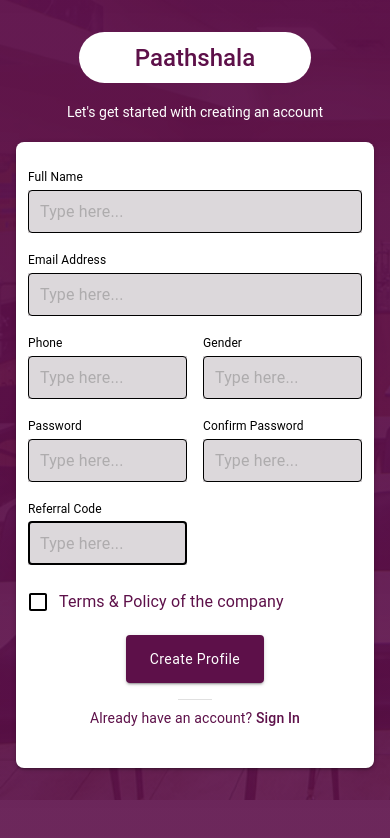
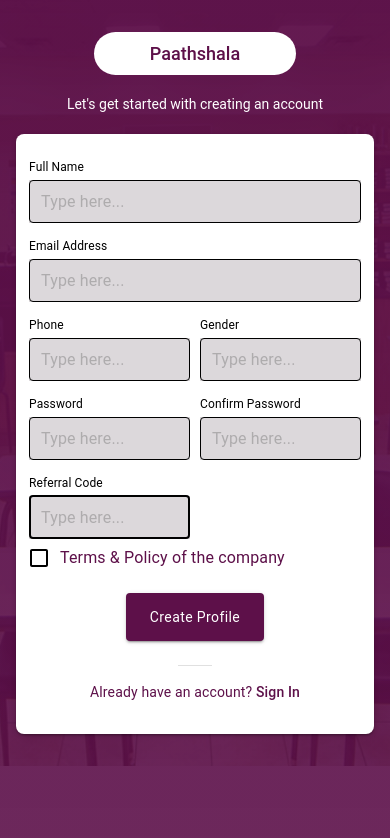
Before and after one commit to saimonazad/paathshala-frontend, a Next.js app: page /signup in a window 390 px wide. Shown: the top 838 px of the page. Built offline with nearby package versions, Linux system fonts and the light colour scheme.

Commit message:
signup page responsive

```diff
--- a/src/pages/signup.js
+++ b/src/pages/signup.js
@@ -1,5 +1,5 @@
 import React from "react";
-import Avatar from "@material-ui/core/Avatar";
+//import material ui components
 import Button from "@material-ui/core/Button";
 import TextField from "@material-ui/core/TextField";
 import FormControlLabel from "@material-ui/core/FormControlLabel";
@@ -7,25 +7,25 @@ import Checkbox from "@material-ui/core/Checkbox";
 import Grid from "@material-ui/core/Grid";
 import Box from "@material-ui/core/Box";
 import Link from "@material-ui/core/Link";
-
+import makeStyles from "@material-ui/core/styles/makeStyles";
 import Typography from "@material-ui/core/Typography";
-import { makeStyles, withStyles } from "@material-ui/core/styles";
-
 import FormLabel from "@material-ui/core/FormLabel";
-
 import Container from "@material-ui/core/Container";
 import Divider from "@material-ui/core/Divider";
-
+//css
 const useStyles = makeStyles((theme) => ({
   root: {
-    [theme.breakpoints.up("lg")]: {
-      height: "100vh",
+    [theme.breakpoints.up("sm")]: {
+      height: "100%",
     },
 
     display: "flex",
     alignItems: "center",
     backgroundRepeat: "no-repeat",
     backgroundSize: "cover",
+    backgroundPosition: "center",
+    height: "100%",
+
     background: `url("/classroom.jpg")`,
     "&::before ,&::after": {
       background: `linear-gradient(180deg, #5D1049 0, #5D1049D6 100%)`,
@@ -43,22 +43,21 @@ const useStyles = makeStyles((theme) => ({
   wrapper: {
     zIndex: 2,
     padding: theme.spacing(4, 2),
+    maxWidth: 850,
   },
   container: {
-    padding: theme.spacing(0, 1, 5),
+    padding: theme.spacing(0, 1, 4),
+
     alignItems: "center",
     borderRadius: theme.spacing(1),
     boxShadow:
       "0 2px 2px 0 rgba(0,0,0,0.14), 0 3px 1px -2px rgba(0,0,0,0.12), 0 1px 5px 0 rgba(0,0,0,0.20)",
     backgroundColor: theme.palette.common.white,
     [theme.breakpoints.up("sm")]: {
-      padding: theme.spacing(2, 1),
+      padding: theme.spacing(2, 3),
     },
     [theme.breakpoints.up("md")]: {
-      padding: theme.spacing(2.2, 1),
-    },
-    [theme.breakpoints.up("lg")]: {
-      padding: theme.spacing(2.2, 1),
+      padding: theme.spacing(2, 4, 4),
     },
   },
   paper: {
@@ -72,17 +71,19 @@ const useStyles = makeStyles((theme) => ({
   },
   form: {
     width: "100%", // Fix IE 11 issue.
-    marginTop: theme.spacing(3),
-    padding: theme.spacing(0, 0.5),
+    marginTop: theme.spacing(2),
   },
   submit: {
-    margin: theme.spacing(1.5, 0, 1),
+    margin: theme.spacing(1, 0, 2),
     padding: theme.spacing(1.5, 3),
     textTransform: "none",
     fontWeight: 400,
+    [theme.breakpoints.up("sm")]: {
+      fontSize: 16,
+    },
   },
   divider: {
-    margin: theme.spacing(1, 0),
+    margin: theme.spacing(1, 0, 2),
     width: "10%",
   },
   textField: {
@@ -113,12 +114,6 @@ const useStyles = makeStyles((theme) => ({
   label: {
     fontSize: 12,
     [theme.breakpoints.up("sm")]: {
-      fontSize: 15,
-    },
-    [theme.breakpoints.up("md")]: {
-      fontSize: 16,
-    },
-    [theme.breakpoints.up("lg")]: {
       fontSize: 16,
     },
   },
@@ -127,29 +122,61 @@ const useStyles = makeStyles((theme) => ({
     textAlign: "center",
     fontSize: 14,
     marginBottom: 20,
+    [theme.breakpoints.up("sm")]: {
+      fontSize: 28,
+    },
+    [theme.breakpoints.up("md")]: {
+      fontSize: 34,
+      marginBottom: 30,
+    },
   },
   logo__text: {
     backgroundColor: theme.palette.common.white,
     color: theme.palette.secondary.main,
-    fontSize: 24,
+    fontSize: 18,
     fontWeight: 500,
     display: "table",
     margin: "0 auto",
     padding: theme.spacing(1.2, 7),
     borderRadius: 34,
     marginBottom: 20,
+    [theme.breakpoints.up("sm")]: {
+      fontSize: 26,
+    },
+    [theme.breakpoints.up("md")]: {
+      fontSize: 30,
+      marginBottom: 30,
+    },
   },
   logo: {
     backgroundColor: theme.palette.common.white,
   },
+  grid: {
+    "&>*": {
+      padding: theme.spacing(0.75, 0.63),
+    },
+    [theme.breakpoints.up("sm")]: {
+      "&>*": {
+        padding: theme.spacing(2.25, 2.3),
+      },
+    },
+    [theme.breakpoints.up("lg")]: {
+      "&>*": {
+        padding: theme.spacing(1.6, 2.5),
+      },
+    },
+  },
+  tos: {
+    marginTop: theme.spacing(-1.8),
+  },
 }));
-
+//main func
 export default function SignUp() {
   const classes = useStyles();
 
   return (
     <div className={classes.root}>
-      <Container maxWidth="md" className={classes.wrapper}>
+      <Container className={classes.wrapper}>
         <Typography className={classes.logo__text} component="h2" variant="h5">
           Paathshala
         </Typography>
@@ -158,10 +185,9 @@ export default function SignUp() {
           Let's get started with creating an account
         </Typography>
         <Container component="main" className={classes.container}>
-          <>
           <Box className={classes.paper}>
             <form className={classes.form} noValidate>
-                <Grid container spacing={2}>
+              <Grid container className={classes.grid}>
                 <Grid item xs={12}>
                   <FormLabel htmlFor="input" className={classes.label}>
                     Full Name
@@ -282,7 +308,7 @@ export default function SignUp() {
                     autoFocus
                   />
                 </Grid>
-                  <Grid item xs={12}>
+                <Grid item xs={12} className={classes.tos}>
                   <FormControlLabel
                     control={<Checkbox value="toss" color="primary" />}
                     label="Terms & Policy of the company"
@@ -310,7 +336,6 @@ export default function SignUp() {
               </Link>
             </Typography>
           </Box>
-          </>
         </Container>
       </Container>
     </div>
```
Lines whose indentation alone changed are shown as unchanged.
